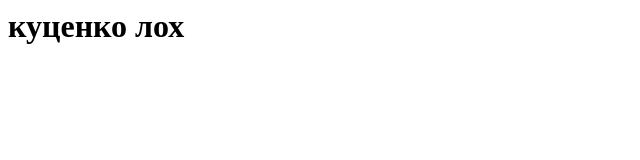
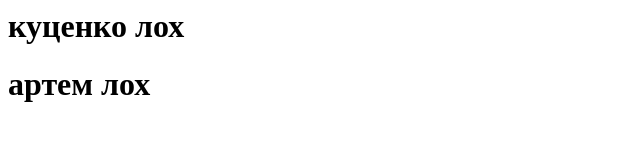
Before and after one commit to kriska-lariska/test, a plain HTML site: page index.html in a window 1280 px wide. Shown: the whole page, without its empty margins (0-640 px from the left). Drawn offline with Linux system fonts and the light colour scheme.

Commit message:
добавлен артем

```diff
--- a/index.html
+++ b/index.html
@@ -6,5 +6,6 @@
     </head>
     <body>
         <h1>куценко лох</h1>
+        <h1>артем лох</h1>
     </body>
 </html>
```
